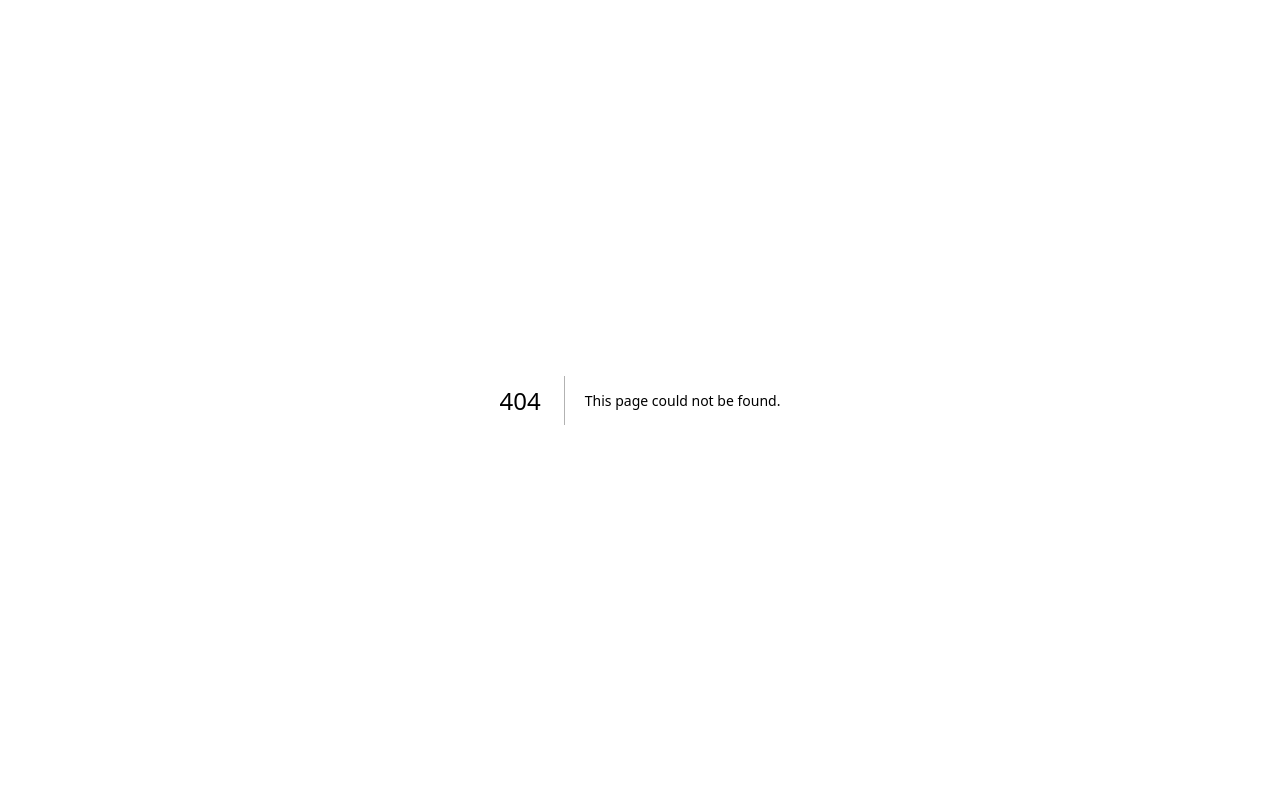
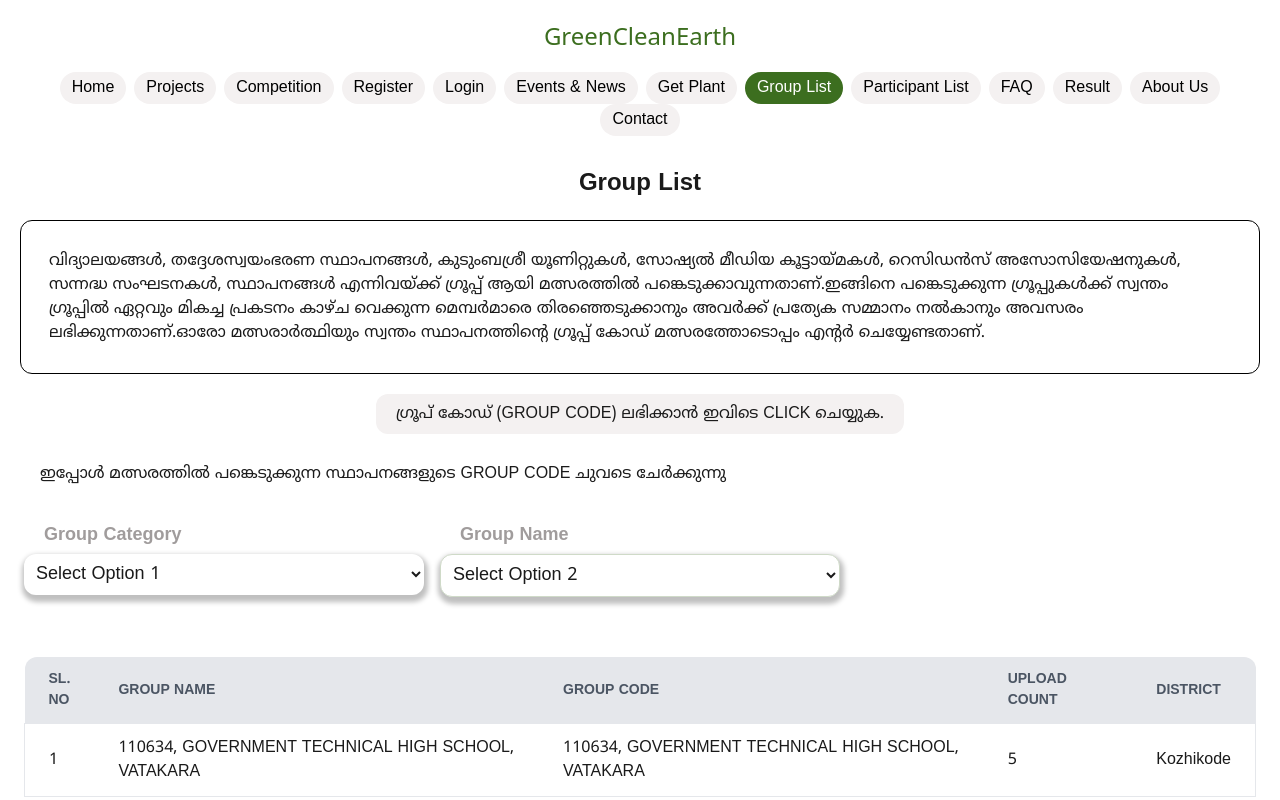
Before and after one commit to zwenie-tech/green-clean-earth, a Next.js app: page /group-list in a window 1280 px wide. Before the commit this address had no page. Shown: the top 800 px of the page. Built offline with nearby package versions, Linux system fonts and the light colour scheme.

Commit message:
Group list

```diff
--- /dev/null
+++ b/src/app/group-list/page.tsx
@@ -0,0 +1,68 @@
+import React from 'react'
+import NavigationBar from '@/components/navigationBar'
+import Footer from '@/components/footer'
+const groupList=()=>{
+    return(
+        <>
+            <NavigationBar/>
+            <div className='justify-center sw-full md:w-auto'>
+                <h1 className='m-3 text-center text-2xl font-bold'>Group List</h1>
+            </div>
+            <div className='border border-black m-5 p-7 rounded-lg'>
+                <p>വിദ്യാലയങ്ങൾ, തദ്ദേശസ്വയംഭരണ സ്ഥാപനങ്ങൾ, കുടുംബശ്രീ യൂണിറ്റുകൾ, സോഷ്യൽ മീഡിയ കൂട്ടായ്മകൾ, റെസിഡൻസ് അസോസിയേഷനുകൾ, സന്നദ്ധ സംഘടനകൾ, സ്ഥാപനങ്ങൾ എന്നിവയ്ക്ക് ഗ്രൂപ്പ് ആയി മത്സരത്തിൽ പങ്കെടുക്കാവുന്നതാണ്.ഇങ്ങിനെ പങ്കെടുക്കുന്ന ഗ്രൂപ്പുകൾക്ക് സ്വന്തം ഗ്രൂപ്പിൽ ഏറ്റവും മികച്ച പ്രകടനം കാഴ്ച വെക്കുന്ന മെമ്പർമാരെ തിരഞ്ഞെടുക്കാനും അവർക്ക് പ്രത്യേക സമ്മാനം നൽകാനും അവസരം ലഭിക്കുന്നതാണ്.ഓരോ മത്സരാർത്ഥിയും സ്വന്തം സ്ഥാപനത്തിന്റെ ഗ്രൂപ്പ് കോഡ് മത്സരത്തോടൊപ്പം എന്റർ ചെയ്യേണ്ടതാണ്.</p>
+            </div>
+            <div className='flex justify-center items-center h-full'>
+                <p className='inline-block px-5 ml-5 mr-5 p-2 text-center rounded-lg bg-light-gray'>
+                    ഗ്രൂപ് കോഡ് (GROUP CODE) ലഭിക്കാൻ ഇവിടെ CLICK ചെയ്യുക.
+                </p>
+            </div>
+            <p className='ml-7 mt-4 p-3'>ഇപ്പോൾ മത്സരത്തിൽ പങ്കെടുക്കുന്ന സ്ഥാപനങ്ങളുടെ GROUP CODE ചുവടെ ചേർക്കുന്നു</p>
+            <div className="flex flex-wrap p-2 md:p-4">
+                  <div className="w-1/2 mb-3 md:w-1/3 p-1 md:p-2 bg-white">
+                <label className="block font-bold ml-5 text-[#A09C9C] mb-1 text-sm md:text-lg ">Group Category</label>
+               <select className="w-full p-1 md:p-2 border-0 text-sm md:text-lg  rounded-xl bg-white focus:border-2 focus:border-[#3C6E1F]" style={{ boxShadow: "1px 4px 5px 3px #00000040" }}>
+                  <option>Select Option 1</option>
+                  <option>Option 1</option>
+                  <option>Option 2</option>
+                </select>
+              </div>
+                  <div className="w-1/2 mb-3 md:w-1/3 p-1 md:p-2">
+                    <label className="block font-bold text-[#A09C9C] ml-5 text-sm md:text-lg  mb-1">Group Name</label>
+                    <select className="w-full p-1 md:p-2 text-sm md:text-lg  border rounded-xl bg-white focus:border-2 focus:border-[#3C6E1F]" style={{ boxShadow: "1px 4px 5px 3px #00000040" }}>
+                      <option>Select Option 2</option>
+                      <option>Option 1</option>
+                      <option>Option 2</option>
+                    </select>
+                  </div>
+                </div>
+            {/*Table..... */}
+            <div className="container mx-auto p-6">
+  <div className="overflow-x-auto">
+    <table className="min-w-full bg-white border-gray-200 rounded-t-lg">
+      <thead>
+        <tr className="bg-gray-200 text-gray-600 uppercase text-sm leading-normal">
+          <th className="py-3 px-6 text-left w-16 rounded-tl-lg">Sl. No</th>
+          <th className="py-3 px-6 text-left">Group Name</th>
+          <th className="py-3 px-6 text-left">Group Code</th>
+          <th className="py-3 px-6 text-left">Upload Count</th>
+          <th className="py-3 px-6 text-left rounded-tr-lg">District</th>
+        </tr>
+      </thead>
+      <tbody>
+        <tr className="border border-gray-200 hover:bg-gray-100">
+          <td className="py-3 px-6 text-left">1</td>
+          <td className="py-3 px-6 text-left">110634, GOVERNMENT TECHNICAL HIGH SCHOOL, VATAKARA</td>
+          <td className="py-3 px-6 text-left">110634, GOVERNMENT TECHNICAL HIGH SCHOOL, VATAKARA</td>
+          <td className="py-3 px-6 text-left">5</td>
+          <td className="py-3 px-6 text-left">Kozhikode</td>
+        </tr>
+      </tbody>
+    </table>
+  </div>
+</div>
+
+            <Footer/>
+        </>
+    )
+}
+export default groupList
```
